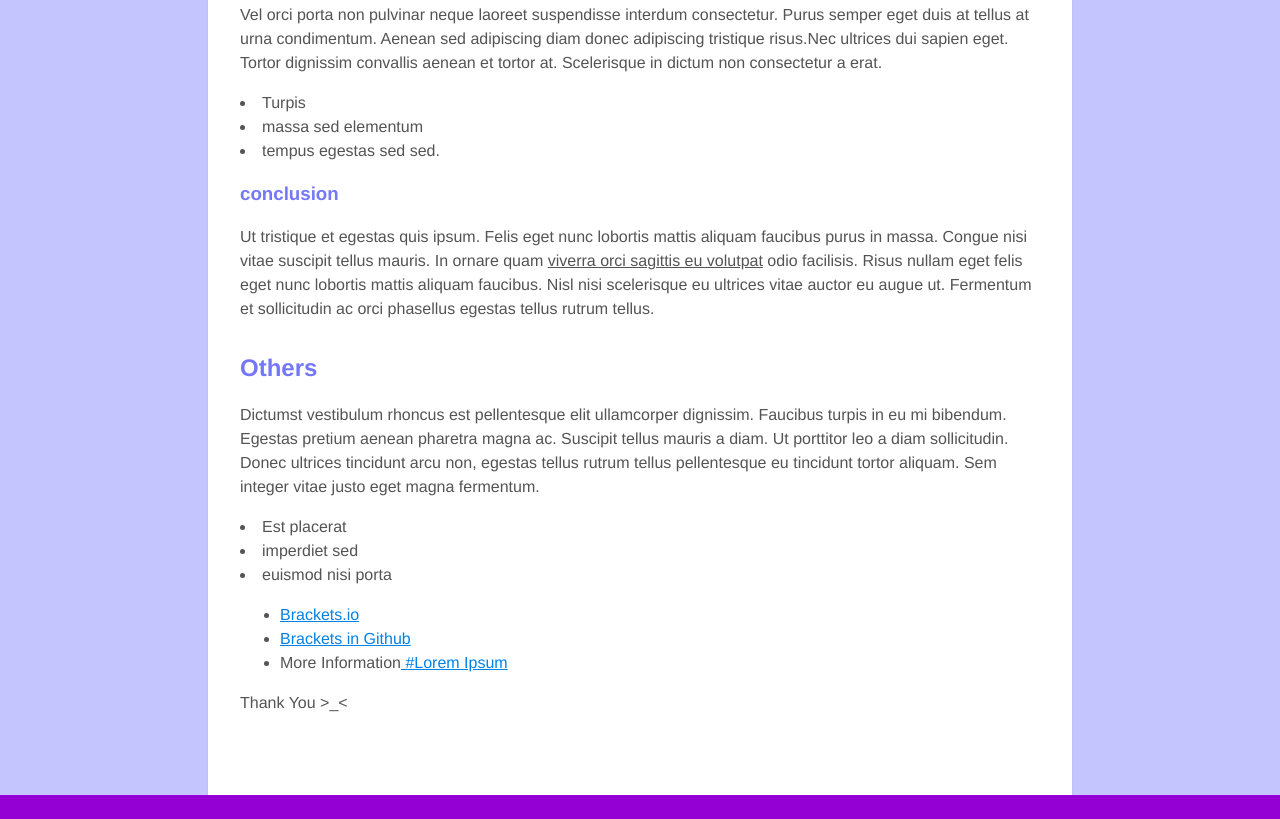
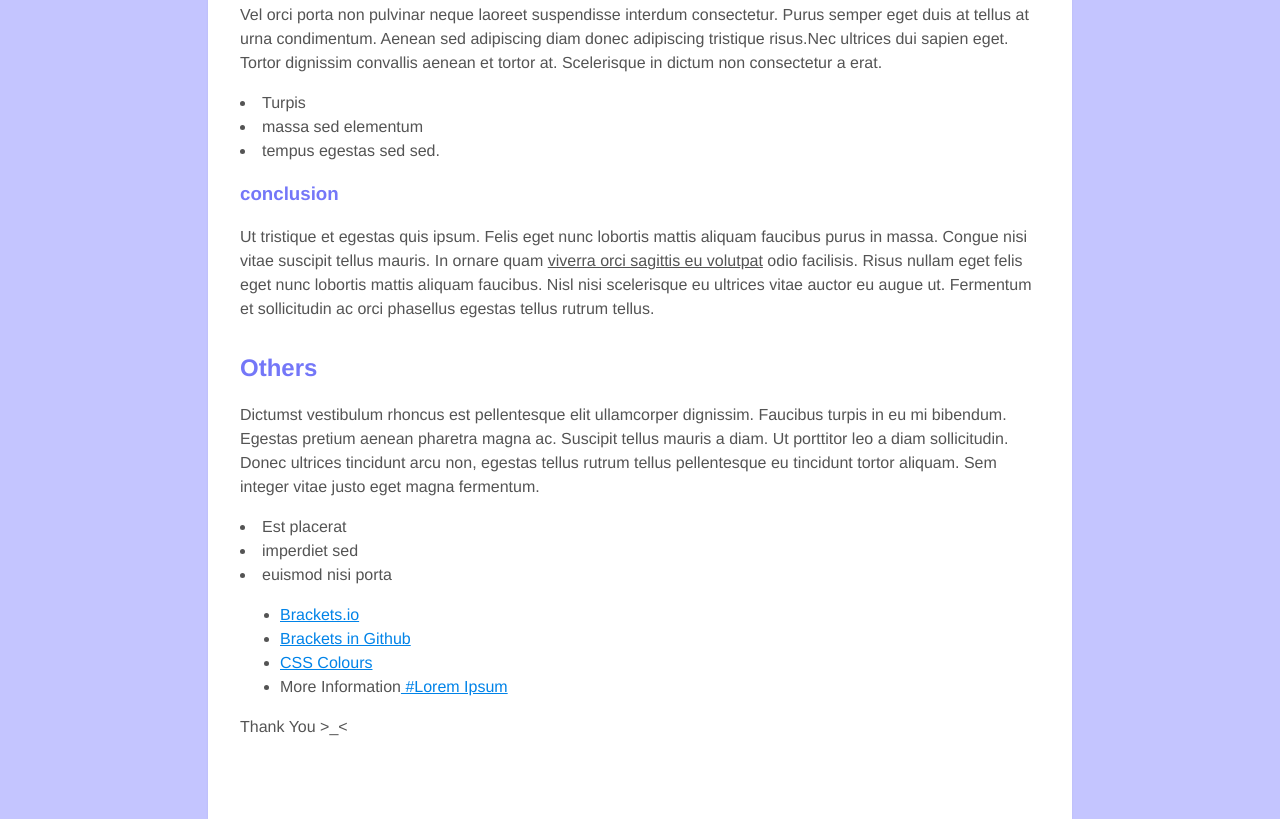
Before and after one commit to Belle00495/Belle.github.io, a plain HTML site: page index.html in a window 1280 px wide. Shown: the part 3911-4730 px from the top of the page. Before the commit the page ends 4706 px from the top, so only its background shows below. Drawn offline with Linux system fonts and the light colour scheme.

Commit message:
Update index.html

```diff
--- a/index.html
+++ b/index.html
@@ -139,6 +139,7 @@
         <ul>
             <li><a href="http://brackets.io">Brackets.io</a></li>
             <li><a href="http://github.com/adobe/brackets">Brackets in Github</a></li>
+            <li><a href="https://www.quackit.com/css/css_color_codes.cfm#:~:text=Basic%20CSS%20Colors%20%20%20%20Color%20Name,%20%200%2C128%2C128%20%202%20more%20rows%20">CSS Colours</a></li>
             <li>More Information<a href="https://loremipsum.io/generator/?n=10&t=p"> #Lorem Ipsum</a></li>
         </ul>
         <p>Thank You >_<</p>
```
